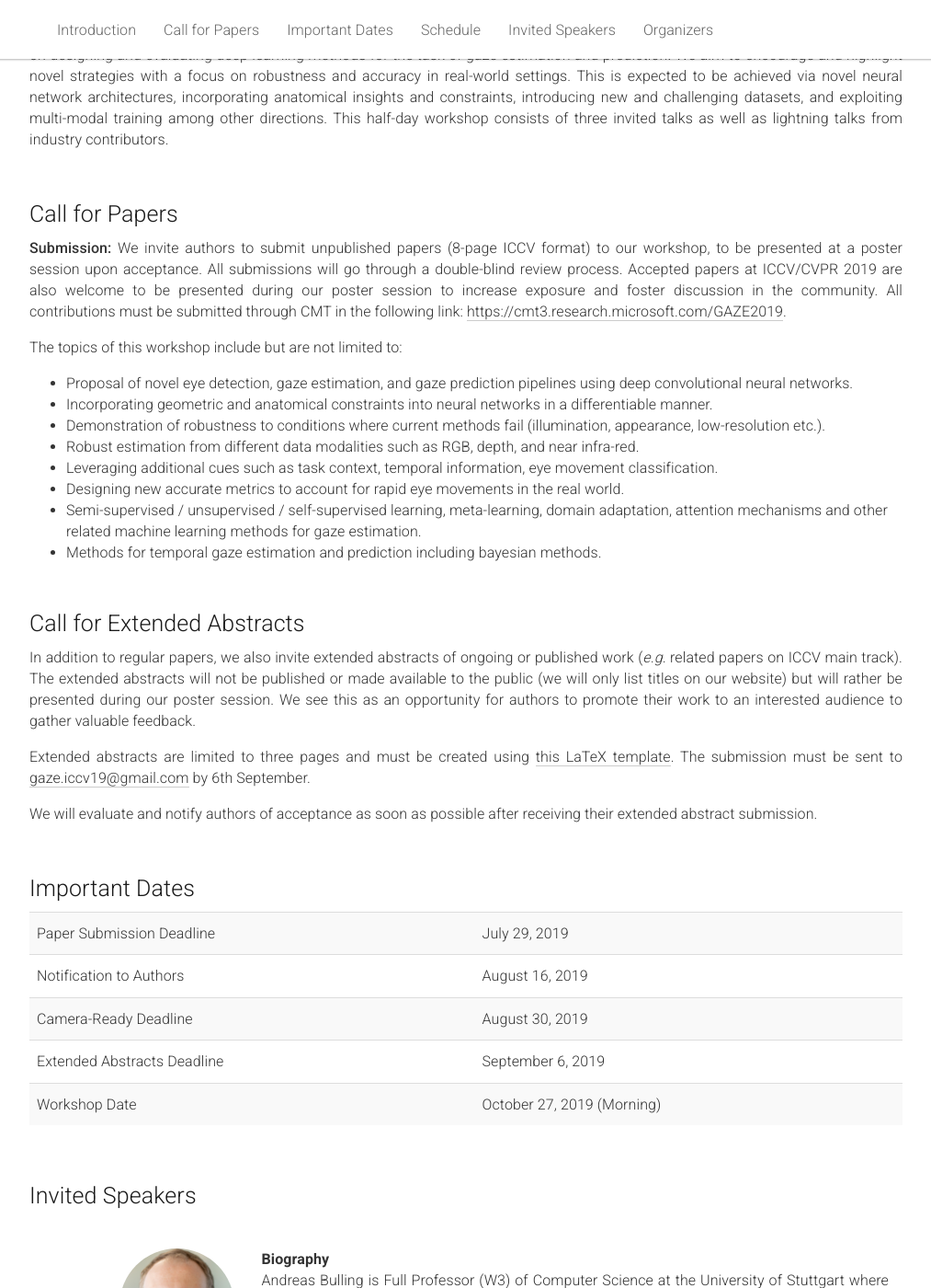
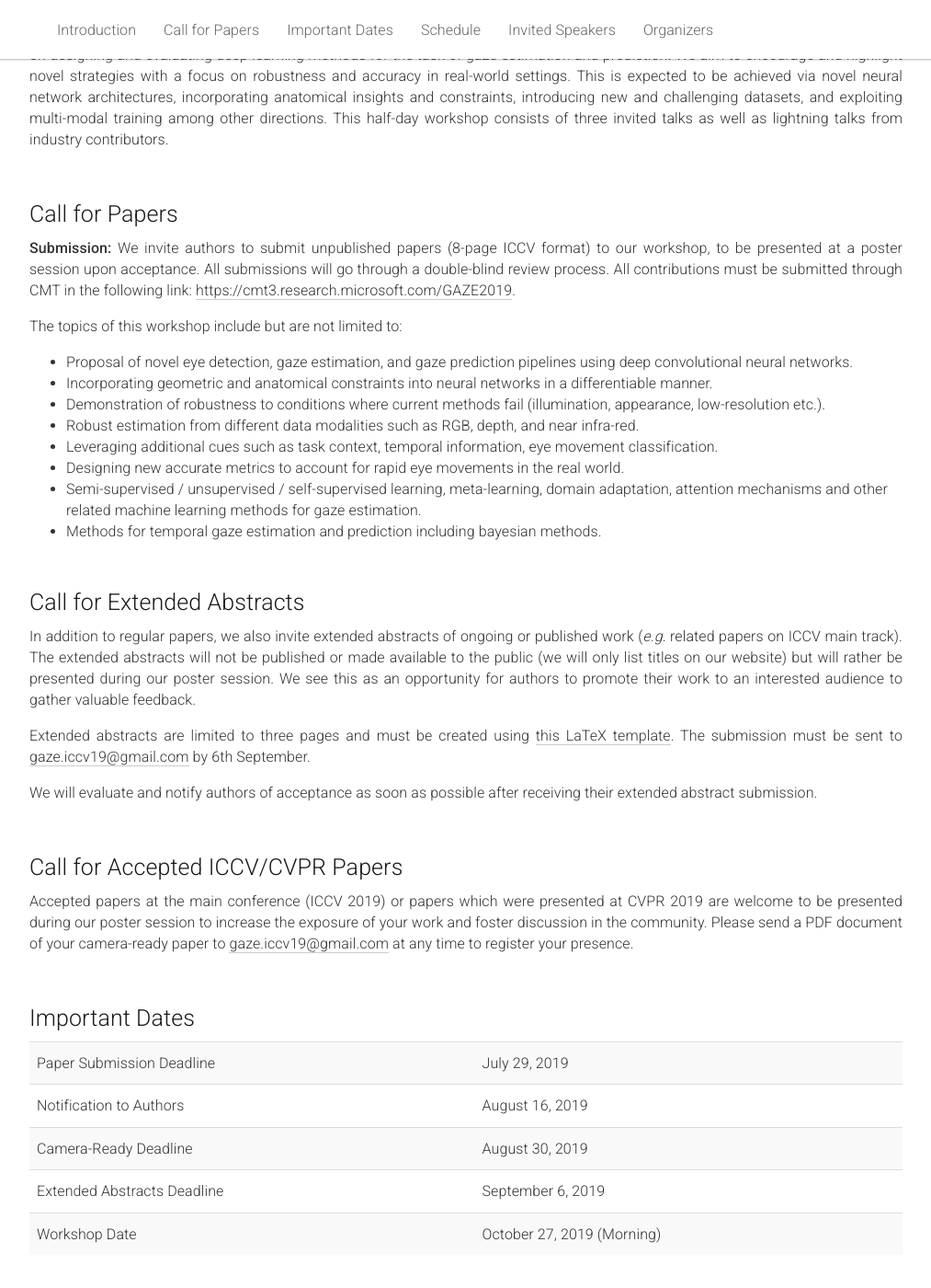
Before and after one commit to gazeworkshop/gazeworkshop.github.io, a Jekyll site: the page built from _pages/home.md, in a window 1280 px wide and 1400 px high, scrolled down 811 px. Shown: the whole window at 92% size, without its empty margins (133-1146 px from the left). Built offline with Jekyll 4.4.1, drawn with Linux system fonts in a browser that asks for light colours.

Commit message:
Add separate call for ICCV/CVPR papers

```diff
--- a/_pages/home.md
+++ b/_pages/home.md
@@ -51,7 +51,7 @@ The 1st Workshop on Gaze Estimation and Prediction in the Wild (GAZE 2019) at IC
 <div class="row">
   <div class="col-xs-12">
     <p>
-      <span style="font-weight:500;">Submission:</span> We invite authors to submit unpublished papers (8-page ICCV format) to our workshop, to be presented at a poster session upon acceptance. All submissions will go through a double-blind review process. Accepted papers at ICCV/CVPR 2019 are also welcome to be presented during our poster session to increase exposure and foster discussion in the community. All contributions must be submitted through CMT in the following link: <a href="https://cmt3.research.microsoft.com/GAZE2019" target="_blank" title="CMT Submission System for GAZE 2019">https://cmt3.research.microsoft.com/GAZE2019</a>.
+      <span style="font-weight:500;">Submission:</span> We invite authors to submit unpublished papers (8-page ICCV format) to our workshop, to be presented at a poster session upon acceptance. All submissions will go through a double-blind review process. All contributions must be submitted through CMT in the following link: <a href="https://cmt3.research.microsoft.com/GAZE2019" target="_blank" title="CMT Submission System for GAZE 2019">https://cmt3.research.microsoft.com/GAZE2019</a>.
     </p>
     <p>
       The topics of this workshop include but are not limited to:
@@ -88,6 +88,18 @@ The 1st Workshop on Gaze Estimation and Prediction in the Wild (GAZE 2019) at IC
   </div>
 </div><br>
 
+<div class="row">
+  <div class="col-xs-12">
+    <h2>Call for Accepted ICCV/CVPR Papers</h2>
+  </div>
+</div>
+<div class="row">
+  <div class="col-xs-12">
+    <p>
+      Accepted papers at the main conference (ICCV 2019) or papers which were presented at CVPR 2019 are welcome to be presented during our poster session to increase the exposure of your work and foster discussion in the community. Please send a PDF document of your camera-ready paper to <a href="mailto:gaze.iccv19@gmail.com">gaze.iccv19@gmail.com</a> at any time to register your presence.
+    </p>
+  </div>
+</div><br>
 
 <div class="row" id="schedule">
   <div class="col-xs-12">
```
